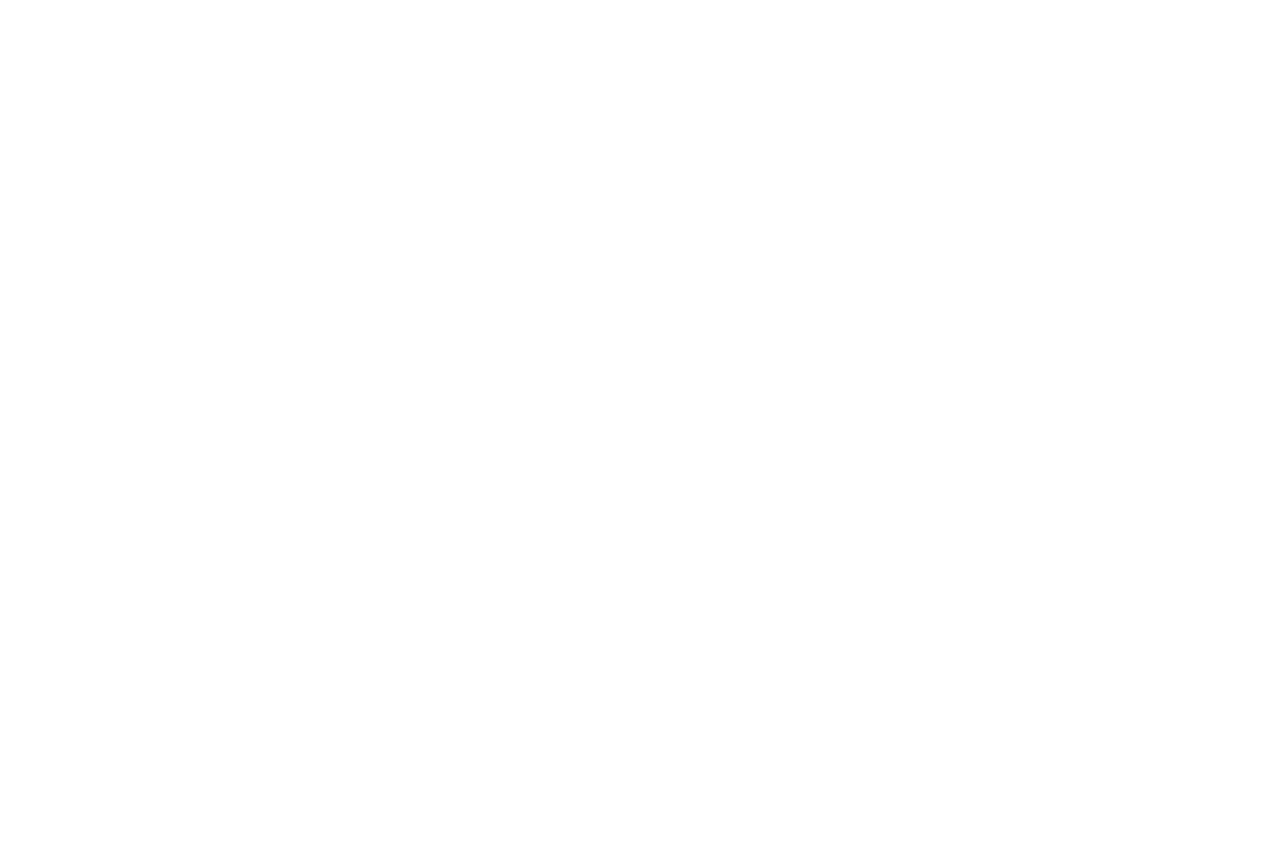
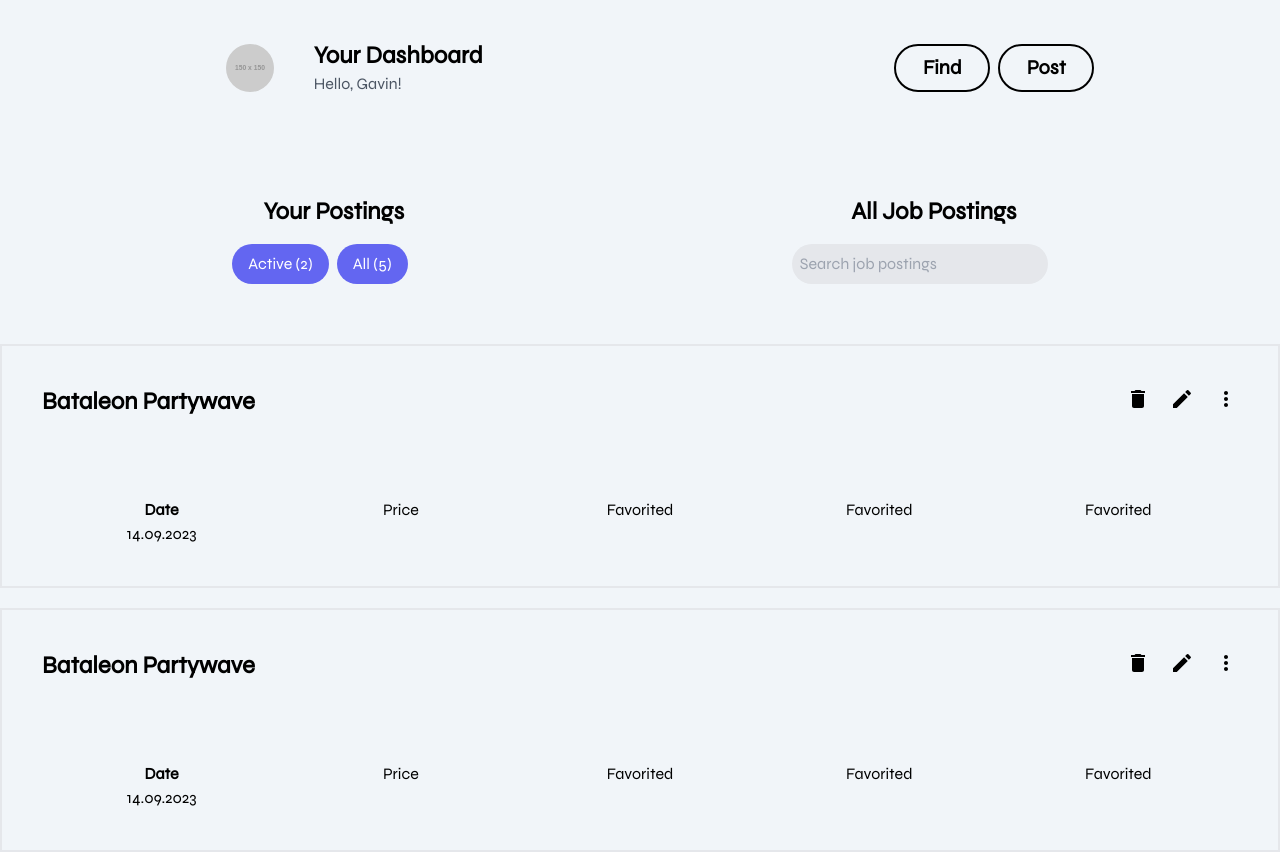
Before and after one commit to gavinwalsh1996/SkiSwap, a React (Create React App) app in the folder frontend/workout-tracker/: page /dashboard in a window 1280 px wide. Before the commit this address had no page. Before the commit the page ends 800 px from the top, so only its background shows below. Built offline with nearby package versions, Linux system fonts and the light colour scheme; the HTML template or start-up script is replaced by a standard one.

Commit message:
Added dashboard

```diff
--- a/frontend/workout-tracker/src/App.js
+++ b/frontend/workout-tracker/src/App.js
@@ -3,6 +3,7 @@
 import "@fontsource/syne" //Font
 // Pages
 import Login from './pages/Login'
+import Dashboard from './pages/Dashboard';
 
 const App = () => {
 
@@ -11,6 +12,7 @@
       <Router>
         <Routes>
           <Route exact path="/" element={<Login />} />
+          <Route exact path="/dashboard" element={<Dashboard />} />
         </Routes>
       </Router>
 
--- /dev/null
+++ b/frontend/workout-tracker/src/components/Button.js
@@ -0,0 +1,14 @@
+import React from 'react'
+
+function Button({buttonText}) {
+
+  return (
+
+    <button className="border-black border-2 w-24 h-12 rounded-3xl hover:bg-yellow-300">
+        <span className="font-bold text-xl">{buttonText}</span>
+    </button>
+
+  )
+}
+
+export default Button
--- /dev/null
+++ b/frontend/workout-tracker/src/components/Listings.js
@@ -0,0 +1,34 @@
+import React from "react";
+import DeleteIcon from '@mui/icons-material/Delete';
+import EditIcon from '@mui/icons-material/Edit';
+import MoreVertIcon from '@mui/icons-material/MoreVert';
+
+const MarketplaceDashboard = () => {
+  return (
+    <div className="p-10 flex flex-col gap-16 border-2">
+
+        <div className="flex justify-between">
+                <h2 className="text-2xl font-bold">Bataleon Partywave</h2>
+                <div className="flex gap-5">
+                    <span className="cursor-pointer"><DeleteIcon/></span>
+                    <span className="cursor-pointer"><EditIcon/></span>
+                    <span className="cursor-pointer"><MoreVertIcon/></span>
+                </div>
+        </div>
+
+      <div className="flex mt-4">
+        <div className="w-1/3 text-center flex flex-col">
+            <span className="font-bold">Date</span>
+            <span>14.09.2023</span>
+        </div>
+        <div className="w-1/3 text-center">Price</div>
+        <div className="w-1/3 text-center">Favorited</div>
+        <div className="w-1/3 text-center">Favorited</div>
+        <div className="w-1/3 text-center">Favorited</div>
+      </div>
+
+    </div>
+  );
+};
+
+export default MarketplaceDashboard;
--- a/frontend/workout-tracker/src/components/Navbar.js
+++ b/frontend/workout-tracker/src/components/Navbar.js
@@ -1,4 +1,5 @@
 import React, { useState, useEffect } from "react";
+import Button from '../components/Button'
 
 //Icons
 import MenuIcon from '@mui/icons-material/Menu';
@@ -54,7 +55,8 @@
         {/* Ternary operator toggles the display value of elements based on current state */}
       <div className={`${ isOpen ? "block" : "hidden" } lg:flex lg:items-center lg:w-auto h-screen lg:h-20`} >
          {/* I added background blur to contrast the mobile header as the bg color only starts to show on scroll */}
-        <button className="border-black border-2 w-24 h-12 rounded-3xl hover:bg-yellow-300"><span className="font-bold text-xl">Sign Up</span></button>
+        {/* <button className="border-black border-2 w-24 h-12 rounded-3xl hover:bg-yellow-300"><span className="font-bold text-xl">Sign Up</span></button> */}
+        <Button buttonText={'Sign Up'}  />
       </div>
     </nav>
   );
--- /dev/null
+++ b/frontend/workout-tracker/src/components/Posts.js
@@ -0,0 +1,31 @@
+import React from "react";
+
+const MarketplaceDashboard = () => {
+  return (
+    <div className="p-10">
+      <div className="flex justify-around">
+        <h2 className="text-2xl font-bold">Your Postings</h2>
+        <h2 className="text-2xl font-bold">All Job Postings</h2>
+      </div>
+      <div className="flex items-center justify-around mt-4">
+        <div className="flex gap-2">
+        <button className="bg-indigo-500 text-white py-2 px-4 rounded-full">
+          Active (2)
+        </button>
+        <button className="bg-indigo-500 text-white py-2 px-4 rounded-full">
+          All (5)
+        </button>
+        </div>
+        <div className="relative w-64">
+          <input
+            type="text"
+            className="bg-gray-200 p-2 rounded-full w-full"
+            placeholder="Search job postings"
+          />
+        </div>
+      </div>
+    </div>
+  );
+};
+
+export default MarketplaceDashboard;
--- /dev/null
+++ b/frontend/workout-tracker/src/components/UserProfileImage.js
@@ -0,0 +1,19 @@
+import React from "react";
+
+const UserDashboard = ({name}) => {
+  return (
+    <div className="flex items-center justify-center p-10">
+      <img
+        src="https://via.placeholder.com/150"
+        alt="Profile"
+        className="w-12 h-12 rounded-full"
+      />
+      <div className="ml-10">
+        <h2 className="text-2xl font-bold">Your Dashboard</h2>
+        <p className="text-gray-600">Hello, {name}!</p>
+      </div>
+    </div>
+  );
+};
+
+export default UserDashboard;
--- /dev/null
+++ b/frontend/workout-tracker/src/pages/Dashboard.js
@@ -0,0 +1,28 @@
+import React from 'react'
+// Components
+import UserProfileImage from '../components/UserProfileImage'
+import Button from '../components/Button'
+import Posts from '../components/Posts'
+import Listings from '../components/Listings'
+
+function Dashboard() {
+
+  return (
+
+  <div className='flex flex-col bg-slate-100 gap-5'>
+    <div className='flex justify-around items-center'>
+        <UserProfileImage name={'Gavin'}  />
+        <div className='flex gap-2'>
+          <Button buttonText={'Find'}  />
+          <Button buttonText={'Post'}  />
+        </div>
+    </div>
+     <Posts />
+     <Listings />
+     <Listings />
+  </div>
+
+  )
+}
+
+export default Dashboard
--- a/frontend/workout-tracker/src/pages/Login.js
+++ b/frontend/workout-tracker/src/pages/Login.js
@@ -13,7 +13,7 @@
         <div className='flex flex-col gap-8 pt-96 p-8 justify-between'>
             <h4 className='lg:text-3xl font-bold text-xl'>The place to be for</h4>
             <h1 className='lg:text-8xl font-bold text-4xl'>Trading your ski gear</h1>
-            <p className='font bold lg:text-2xl text-lg'>Find people in your area to temporarily swap out your gear!</p>
+            <p className='font bold lg:text-2xl text-lg'>Find people in your area to temporarily swap out your equipment!</p>
         </div>
         {/* <Modal /> */}
     </div>
```
Also changed, not shown: frontend/workout-tracker/src/images/skis.jpg (deleted).
